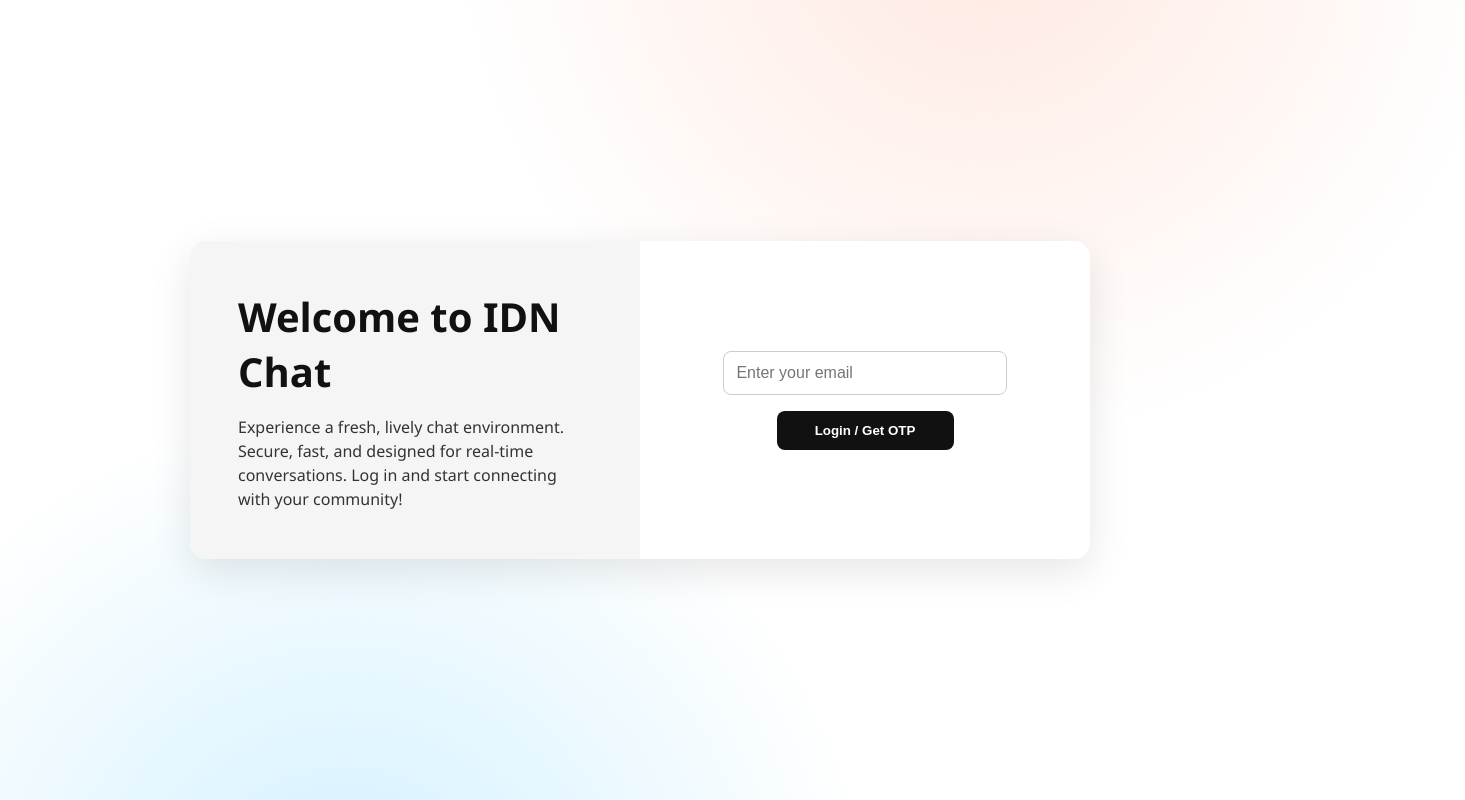
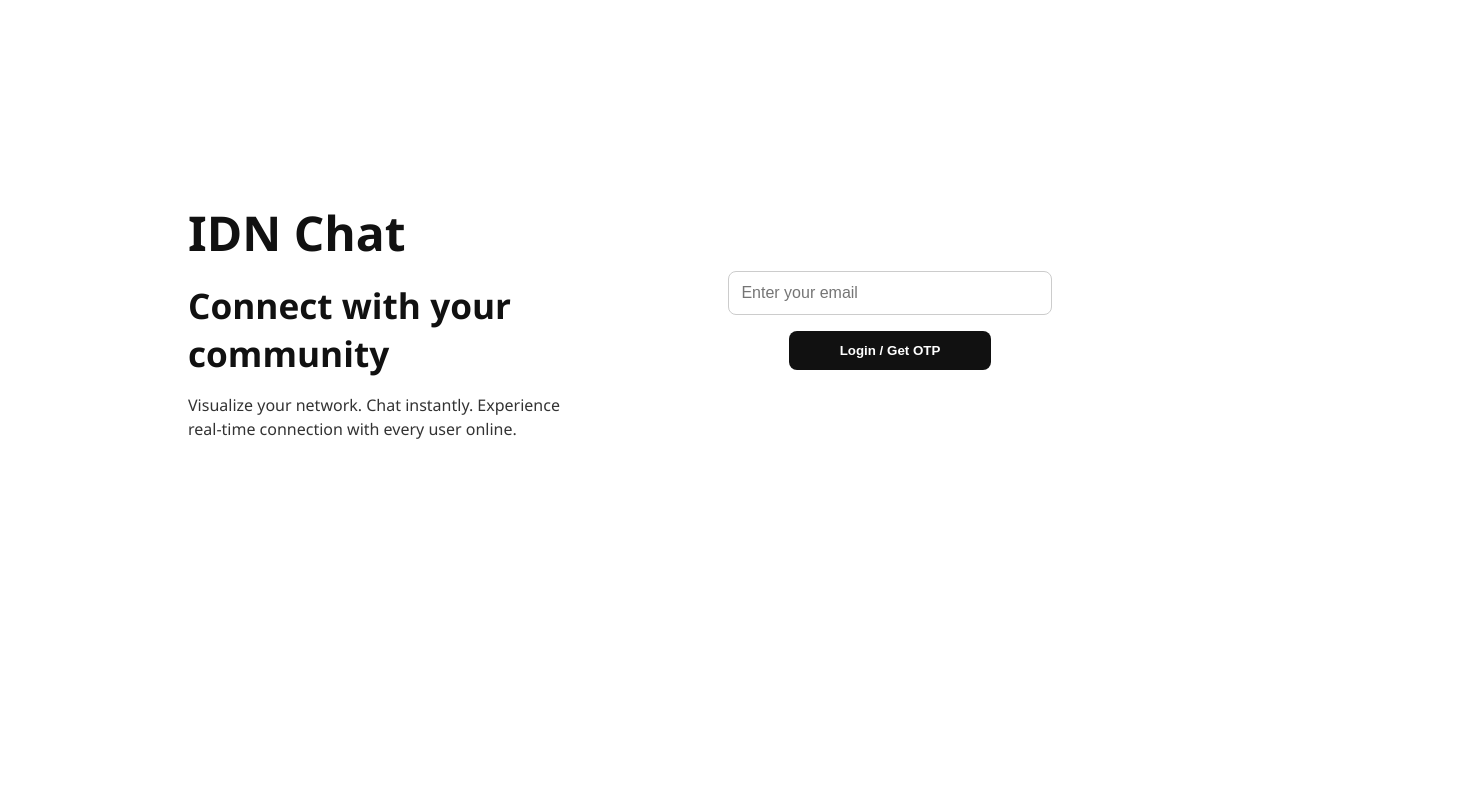
Before and after one commit to soeparnocorp/idn-chat, a plain HTML site: page index.html in a window 1280 px wide. Shown: the top 800 px of the page, 1465 px wide, since content can reach past the window. Drawn offline with Linux system fonts and the light colour scheme.

Commit message:
index.html

```diff
--- a/index.html
+++ b/index.html
@@ -4,60 +4,40 @@
 <meta name="viewport" content="width=device-width, initial-scale=1.0">
 <title>IDN Chat</title>
 <style>
-  /* Basic reset */
-  * { margin: 0; padding: 0; box-sizing: border-box; }html, body { height: 100%; font-family: 'Segoe UI', Roboto, Arial, sans-serif; }
-
-body {
-display: flex;
-justify-content: center;
-align-items: center;
-background: #fff;
-overflow: hidden;
-}
-
-/* Animated gradient background (subtle moving blobs) */
-body::before {
-content: "";
-position: absolute;
-top: -50%;
-left: -50%;
-width: 200%;
-height: 200%;
-background: radial-gradient(circle at 30% 30%, #ffe8e0, transparent 25%),
-radial-gradient(circle at 70% 70%, #d0f0ff, transparent 25%);
-animation: bgMove 20s linear infinite;
-z-index: -1;
-}
-
-@keyframes bgMove {
-0% { transform: rotate(0deg) translate(0,0); }
-50% { transform: rotate(180deg) translate(50px, -50px); }
-100% { transform: rotate(360deg) translate(0,0); }
-}
+  * { margin: 0; padding: 0; box-sizing: border-box; }
+  html, body { height: 100%; font-family: 'Segoe UI', Roboto, sans-serif; overflow: hidden; background: #fff; }/* Particle canvas background */
+#bgCanvas { position: absolute; top:0; left:0; width:100%; height:100%; z-index: -1; }
 
 .container {
 display: flex;
 width: 90%;
-max-width: 900px;
-background: rgba(255,255,255,0.95);
-border-radius: 16px;
-box-shadow: 0 12px 40px rgba(0,0,0,0.1);
-overflow: hidden;
+max-width: 1000px;
+margin: auto;
+height: 80vh;
+align-items: center;
+justify-content: center;
+position: relative;
 }
 
 .left-panel {
 flex: 1;
-background: #f5f5f5;
-padding: 3rem;
 display: flex;
 flex-direction: column;
 justify-content: center;
+padding: 3rem;
+}
+
+.logo {
+font-size: 3rem;
+font-weight: bold;
+color: #111;
+margin-bottom: 1rem;
 }
 
 .left-panel h1 {
-font-size: 2.5rem;
+font-size: 2.2rem;
+margin-bottom: 1rem;
 color: #111;
-margin-bottom: 1rem;
 }
 
 .left-panel p {
@@ -68,11 +48,11 @@ line-height: 1.5;
 
 .right-panel {
 flex: 1;
-padding: 3rem;
 display: flex;
 flex-direction: column;
 justify-content: center;
 align-items: center;
+padding: 3rem;
 }
 
 .right-panel input {
@@ -93,43 +73,107 @@ background: #111;
 color: #fff;
 font-weight: bold;
 cursor: pointer;
-transition: background 0.3s;
+transition: background 0.3s, transform 0.2s;
 }
 
 .right-panel button:hover {
 background: #333;
+transform: scale(1.05);
 }
 
 @media(max-width: 768px) {
 .container { flex-direction: column; }
-.left-panel, .right-panel { width: 100%; padding: 2rem; }
-.right-panel input { width: 100%; }
-.right-panel button { width: 100%; }
+.right-panel input, .right-panel button { width: 100%; }
 }
 </style>
 
 </head>
-<body>
+<body><canvas id="bgCanvas"></canvas>
+
 <div class="container">
   <div class="left-panel">
-      <h1>Welcome to IDN Chat</h1>
-      <p>Experience a fresh, lively chat environment. Secure, fast, and designed for real-time conversations. Log in and start connecting with your community!</p>
+    <div class="logo">IDN Chat</div>
+    <h1>Connect with your community</h1>
+    <p>Visualize your network. Chat instantly. Experience real-time connection with every user online.</p>
   </div>
   <div class="right-panel">
     <input type="email" id="email" placeholder="Enter your email" />
     <button id="loginBtn">Login / Get OTP</button>
   </div>
 </div><script>
+// ====== Particle animation for "user connected" visualization ======
+const canvas = document.getElementById('bgCanvas');
+const ctx = canvas.getContext('2d');
+canvas.width = window.innerWidth;
+canvas.height = window.innerHeight;
+
+const particleCount = 60;
+const particles = [];
+
+class Particle {
+  constructor() {
+    this.x = Math.random()*canvas.width;
+    this.y = Math.random()*canvas.height;
+    this.radius = 4 + Math.random()*3;
+    this.color = "rgba(0,0,0,0.2)";
+    this.vx = (Math.random()-0.5)*0.3;
+    this.vy = (Math.random()-0.5)*0.3;
+  }
+  draw() {
+    ctx.beginPath();
+    ctx.arc(this.x,this.y,this.radius,0,Math.PI*2);
+    ctx.fillStyle = this.color;
+    ctx.fill();
+  }
+  update() {
+    this.x += this.vx;
+    this.y += this.vy;
+    if(this.x<0||this.x>canvas.width) this.vx*=-1;
+    if(this.y<0||this.y>canvas.height) this.vy*=-1;
+  }
+}
+
+for(let i=0;i<particleCount;i++){particles.push(new Particle());}
+
+function connectParticles() {
+  for(let i=0;i<particles.length;i++){
+    for(let j=i+1;j<particles.length;j++){
+      const dx = particles[i].x - particles[j].x;
+      const dy = particles[i].y - particles[j].y;
+      const dist = Math.sqrt(dx*dx + dy*dy);
+      if(dist<120){
+        ctx.beginPath();
+        ctx.strokeStyle = 'rgba(0,0,0,0.05)';
+        ctx.lineWidth=1;
+        ctx.moveTo(particles[i].x,particles[i].y);
+        ctx.lineTo(particles[j].x,particles[j].y);
+        ctx.stroke();
+      }
+    }
+  }
+}
+
+function animate() {
+  ctx.clearRect(0,0,canvas.width,canvas.height);
+  particles.forEach(p=>{p.update(); p.draw();});
+  connectParticles();
+  requestAnimationFrame(animate);
+}
+animate();
+
+// ====== Handle login redirect ======
 const loginBtn = document.getElementById("loginBtn");
 const emailInput = document.getElementById("email");
-
-loginBtn.addEventListener("click", () => {
+loginBtn.addEventListener("click",()=>{
   const email = emailInput.value.trim();
-  if (!email) return alert("Please enter your email!");
-
-  // Redirect to Worker A
+  if(!email) return alert("Please enter your email!");
   const workerA = "https://openauth-idn.soeparnocorp.workers.dev/?redirect_uri=https://idn-chat.pages.dev";
   window.location.href = workerA + "&email=" + encodeURIComponent(email);
 });
+
+window.addEventListener("resize",()=>{
+  canvas.width = window.innerWidth;
+  canvas.height = window.innerHeight;
+});
 </script></body>
 </html>
```
Lines whose indentation alone changed are shown as unchanged.
